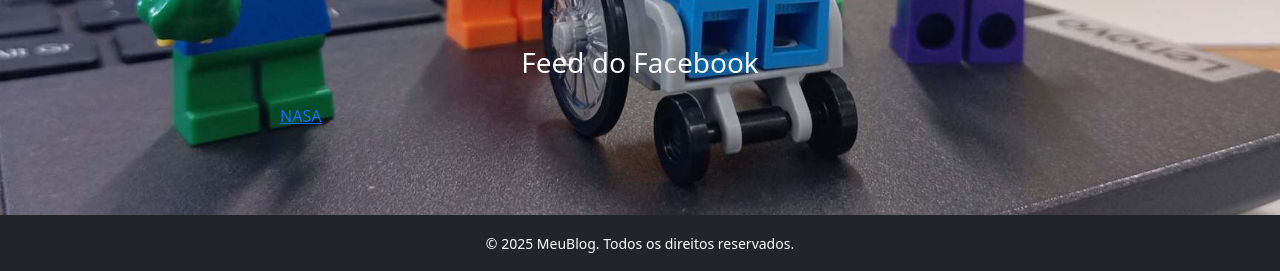
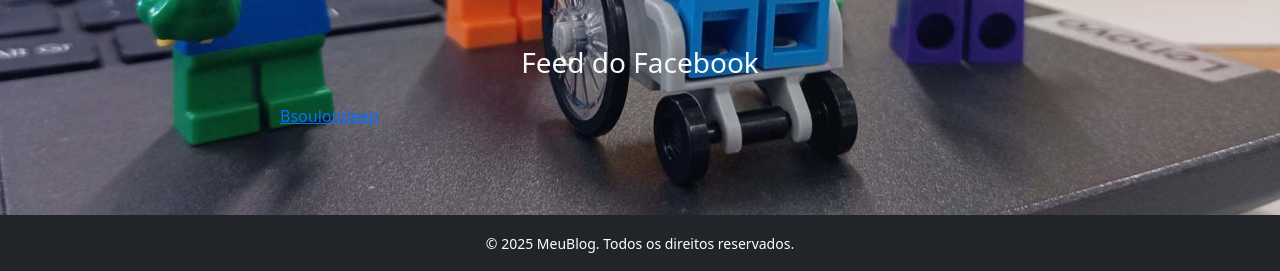
Before and after one commit to BrunoMont2023/meublog, a Flask app: page / in a window 1280 px wide. Shown: the part 529-800 px from the top of the page. Run offline with Flask 3, Linux system fonts and the light colour scheme; data comes from the database, SQL or seed files in the repository; some libraries are stand-ins or nearby versions.

Commit message:
atualização

```diff
--- a/templates/index.html
+++ b/templates/index.html
@@ -46,7 +46,7 @@
   <div class="row justify-content-center">
     <div class="col-md-8">
       <div class="fb-page"
-           data-href="https://www.facebook.com/NASA/"
+           data-href="https://www.facebook.com/Bsoulondeep/"
            data-tabs="timeline"
            data-width="500"
            data-height="600"
@@ -54,9 +54,9 @@
            data-adapt-container-width="true"
            data-hide-cover="false"
            data-show-facepile="true">
-        <blockquote cite="https://www.facebook.com/NASA/"
+        <blockquote cite="https://www.facebook.com/Bsoulondeep/"
                     class="fb-xfbml-parse-ignore">
-          <a href="https://www.facebook.com/NASA/">NASA</a>
+          <a href="https://www.facebook.com/Bsoulondeep/">Bsoulondeep</a>
         </blockquote>
       </div>
     </div>
```
